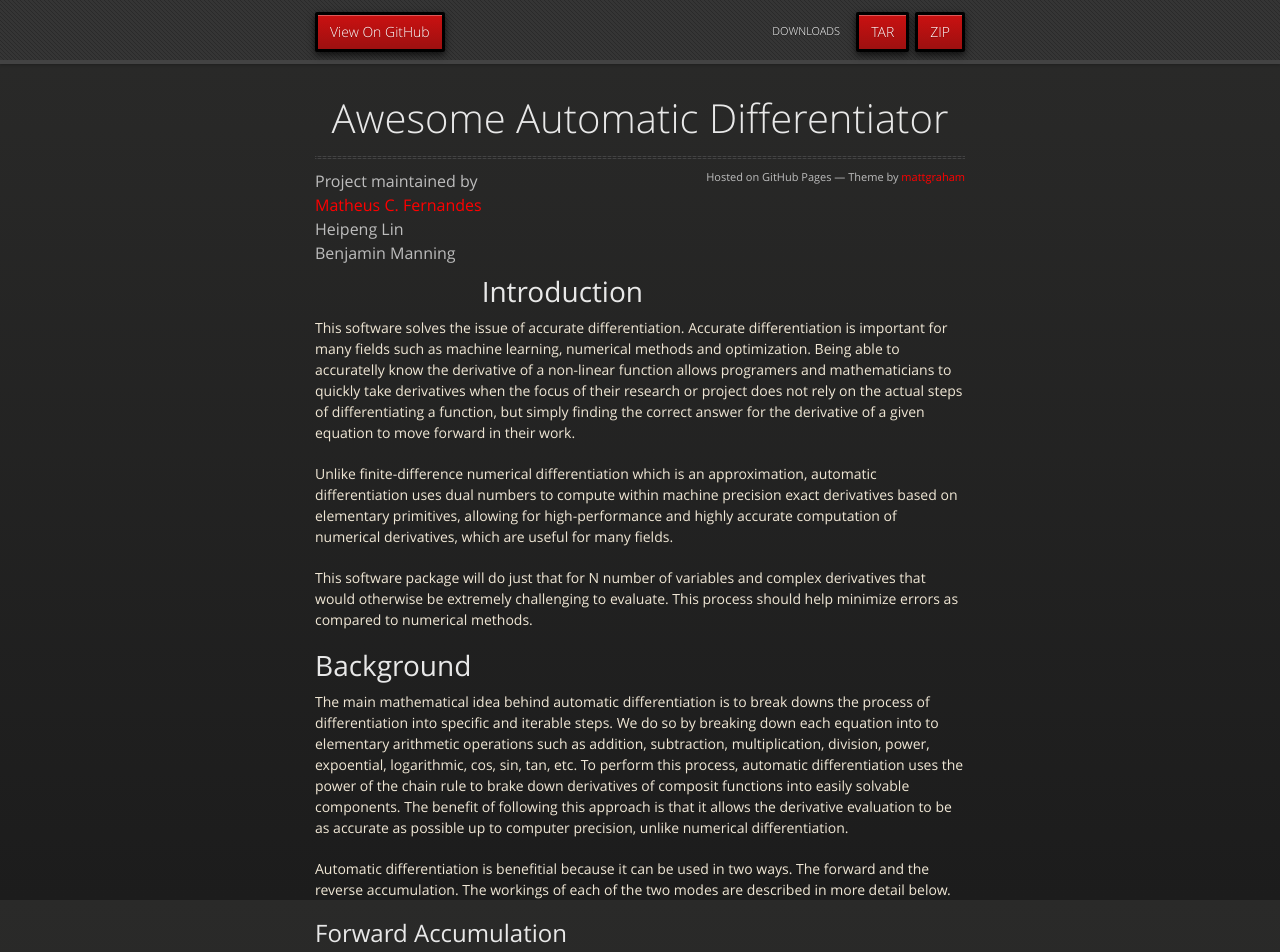
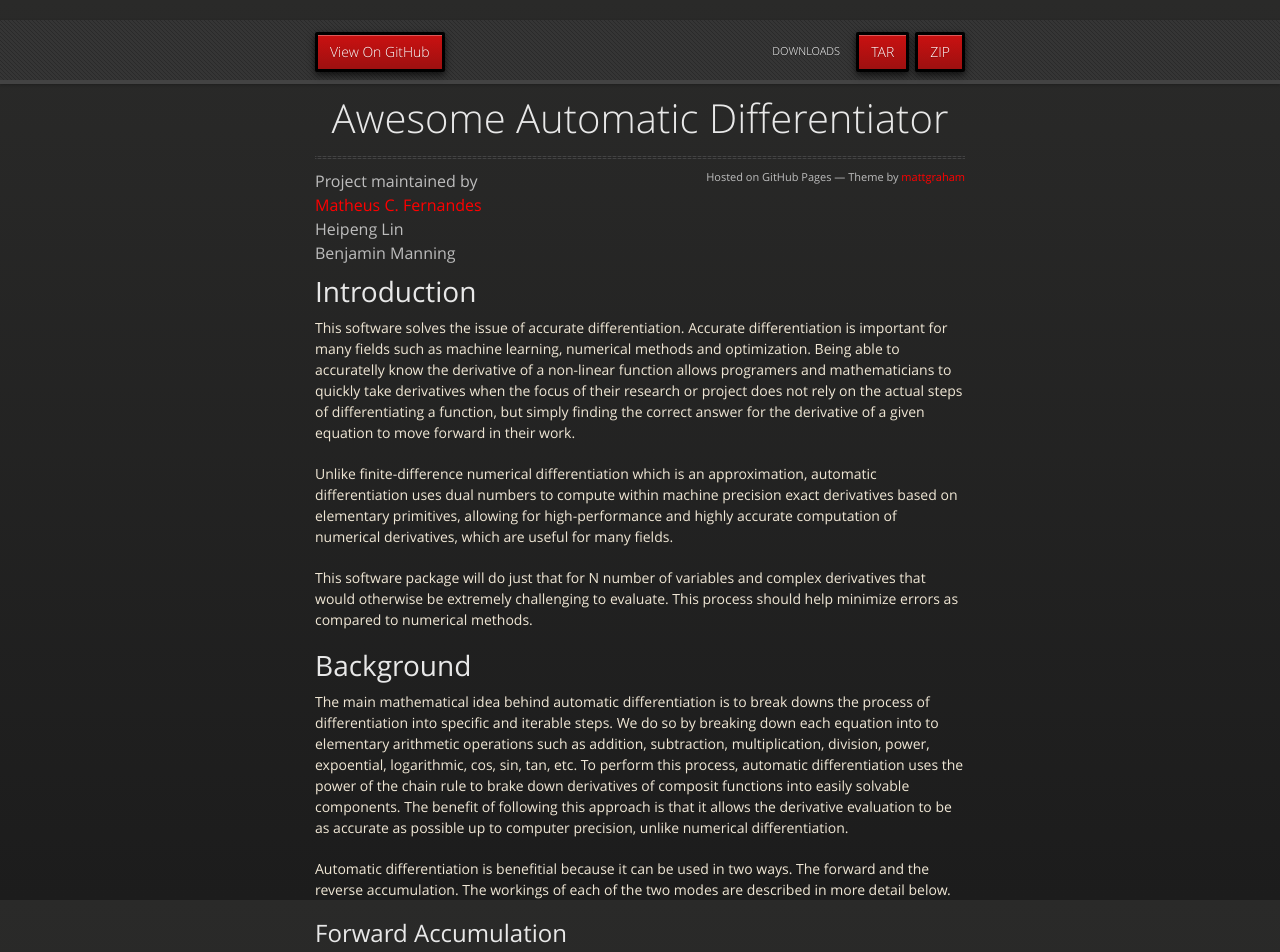
Before and after one commit to dist-computing/cs107-FinalProject, a Jekyll site: the page built from index.md, in a window 1280 px wide and 1400 px high. Shown: the top 952 px of the window. Built offline with Jekyll 4.4.1, drawn with Linux system fonts in a browser that asks for light colours; our own code applies the rules of GitHub Pages for plain Markdown files; formulas are drawn with MathJax 3; the repository's description, which GitHub fills in, is left out.

Commit message:
header marging

```diff
--- a/_sass/jekyll-theme-midnight.scss
+++ b/_sass/jekyll-theme-midnight.scss
@@ -157,7 +157,7 @@
 #header {
   z-index: 100;
   left:0;
-  top: 0px;
+  top: 20px;
   height: 60px;
   width: 100%;
   position: fixed;
@@ -258,7 +258,6 @@
       font-weight: normal;
       color: #bdbdbd;
       margin-top: -10px;
-      margin-bottom: 20px;
 
 
       &.left {
```
